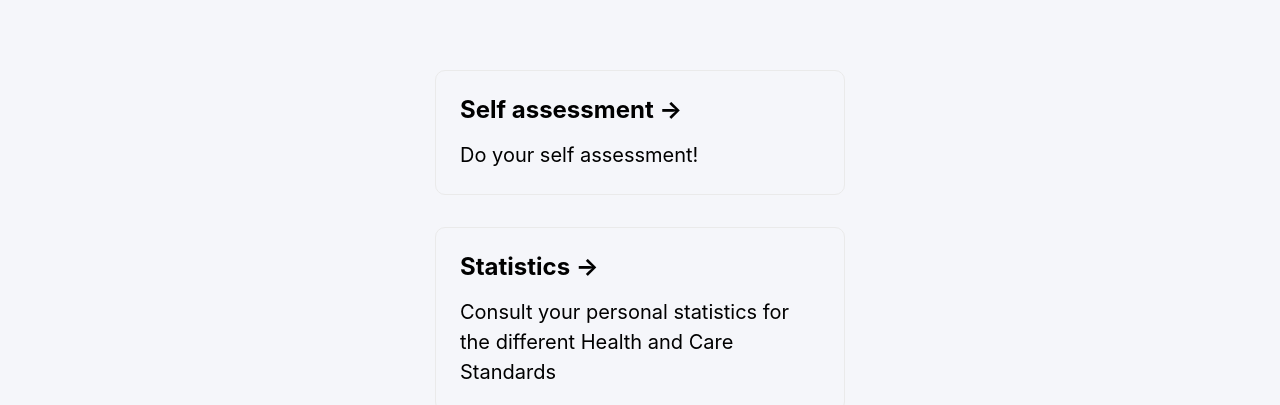
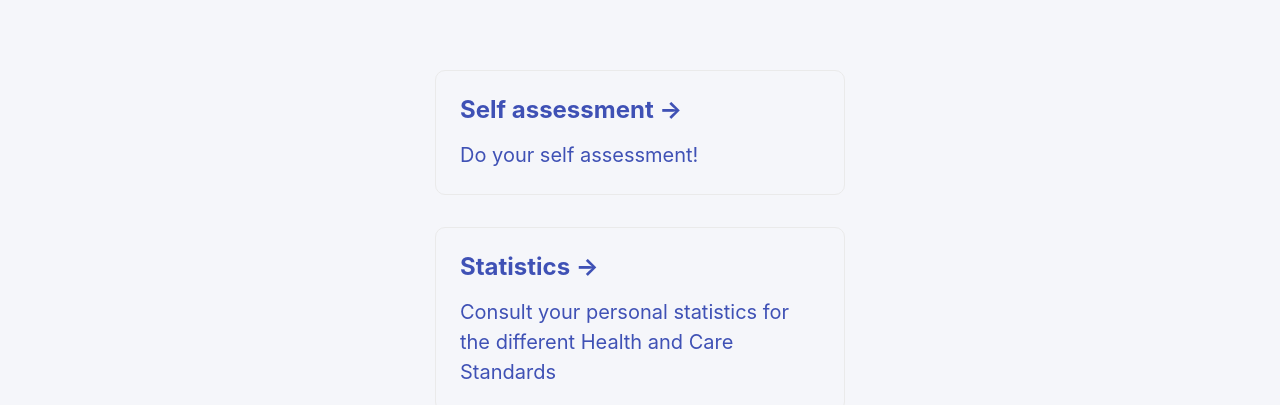
Before and after one commit to UCLComputerScience/COMP0016_2020_21_Team20, a Next.js app: page / in a window 1280 px wide. Shown: the part 402-807 px from the top of the page. Built offline with nearby package versions, Linux system fonts and the light colour scheme; no server answers.

Commit message:
Use Link components in homepage to navigate between pages

```diff
--- a/pages/index.js
+++ b/pages/index.js
@@ -1,3 +1,4 @@
+import { Link } from '@material-ui/core';
 import Head from 'next/head';
 
 import { Header } from '../components';
@@ -25,17 +26,21 @@ export default function Home() {
         </p>
 
         <div className="grid">
-          <a href="/self-assessment" className="card">
-            <h3>Self assessment &rarr;</h3>
-            <p>Do your self assessment!</p>
-          </a>
-          <a href="/statistics" className="card">
-            <h3>Statistics &rarr;</h3>
-            <p>
-              Consult your personal statistics for the different Health and Care
-              Standards
-            </p>
-          </a>
+          <div className="card">
+            <Link href="/self-assessment">
+              <h3>Self assessment &rarr;</h3>
+              <p>Do your self assessment!</p>
+            </Link>
+          </div>
+          <div className="card">
+            <Link href="/statistics">
+              <h3>Statistics &rarr;</h3>
+              <p>
+                Consult your personal statistics for the different Health and
+                Care Standards
+              </p>
+            </Link>
+          </div>
         </div>
       </main>
 
@@ -107,6 +112,7 @@ export default function Home() {
           border: 1px solid #eaeaea;
           border-radius: 10px;
           transition: color 0.15s ease, border-color 0.15s ease;
+          cursor: pointer;
         }
 
         .card:hover,
```
